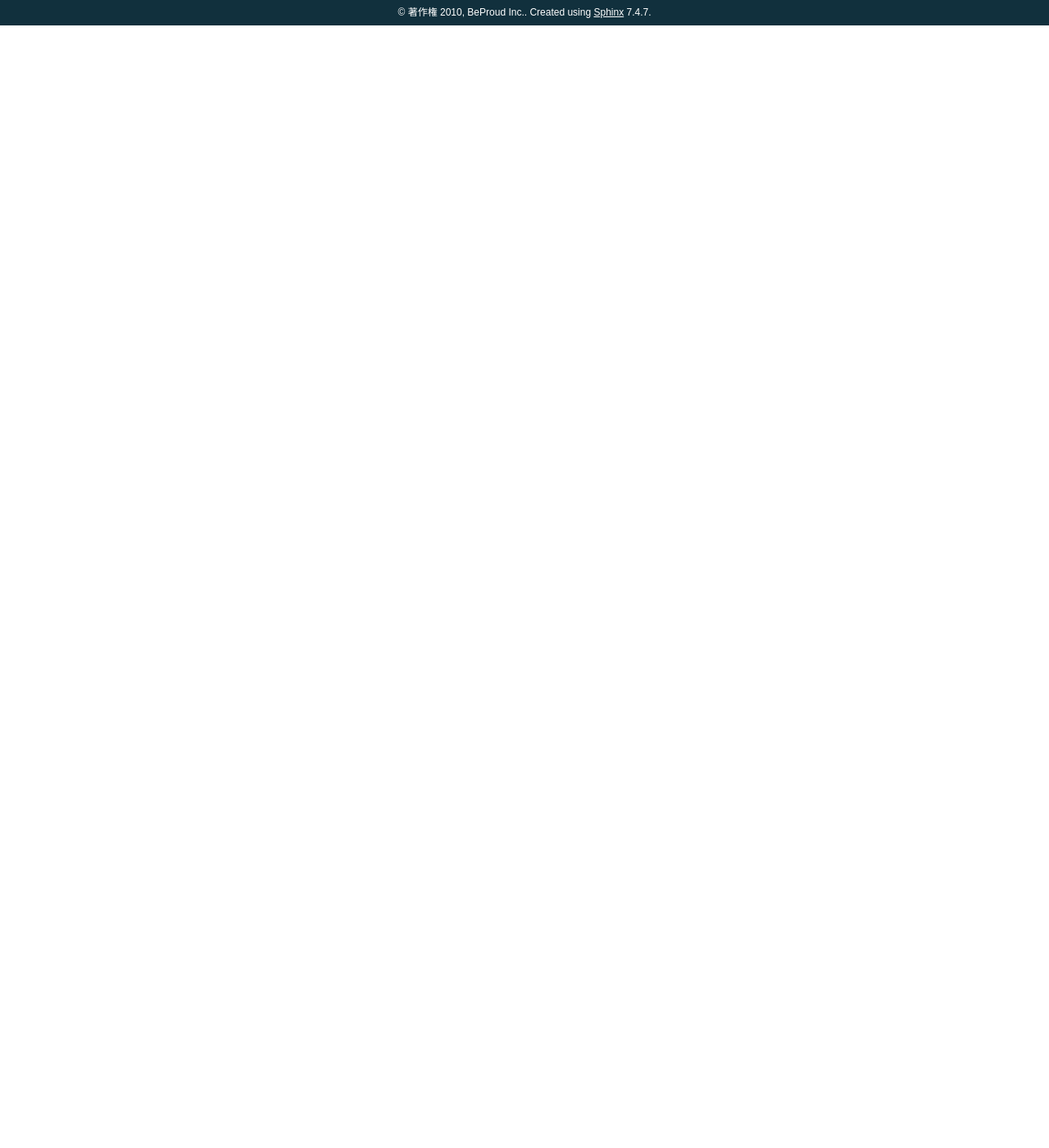
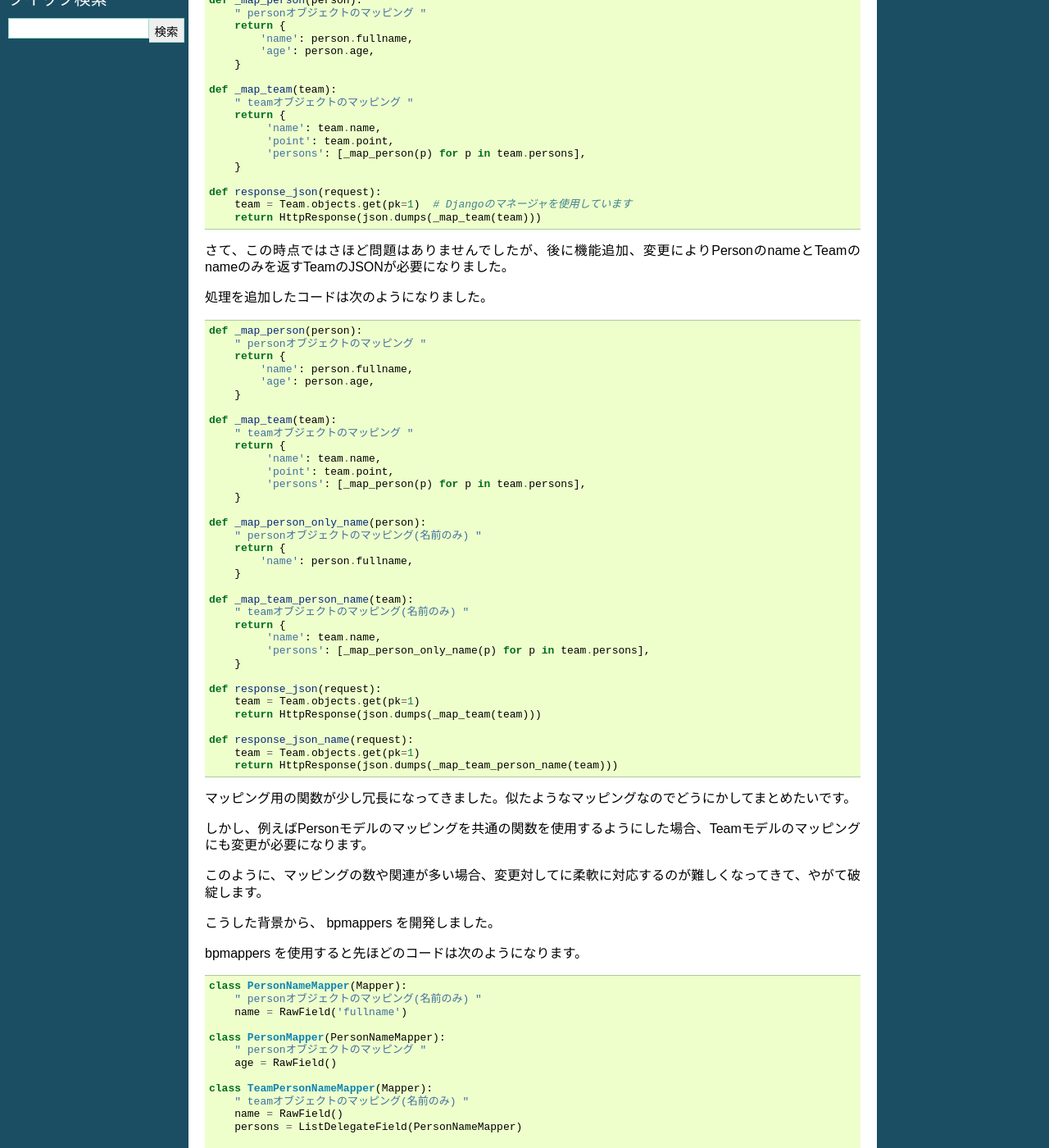
Before and after one commit to beproud/bpmappers, a Sphinx documentation site: the page built from docs/ja/source/intro.rst, in a window 1280 px wide and 1400 px high, scrolled down 344 px. Shown: the whole window at 82% size. Built offline with Sphinx 7.4.7, drawn with Linux system fonts in a browser that asks for light colours; before the commit the page ends 900 px from its top, so only the background shows below that; some of the changed text lies outside the part shown.

Commit message:
ドキュメントを更新

```diff
--- a/docs/ja/source/index.rst
+++ b/docs/ja/source/index.rst
@@ -12,6 +12,7 @@
    :maxdepth: 2
 
    intro
+   install
    usage
    reference
 
--- a/docs/ja/source/intro.rst
+++ b/docs/ja/source/intro.rst
@@ -4,4 +4,119 @@
 ====
 
 bpmappersは、Pythonのオブジェクトなどの値を別の辞書へマッピングする操作を支援するモジュールです。
+
 オブジェクトをJSONやXMLへシリアライズする際などに役立ちます。
+
+背景
+----
+
+レスポンスをJSONで返すとき、JSONのデータとモデルが一対一にならないことは頻繁にありました。
+
+例を示します。Personモデルを複数所有するTeamモデルがあったとします。TeamモデルのオブジェクトをJSONで返す `response_json` 関数を次のように書きました。
+
+.. code-block:: python
+
+   def _map_person(person):
+       " personオブジェクトのマッピング "
+       return {
+           'name': person.fullname,
+           'age': person.age,
+       }
+
+   def _map_team(team):
+       " teamオブジェクトのマッピング "
+       return {
+            'name': team.name,
+            'point': team.point,
+            'persons': [_map_person(p) for p in team.persons],
+       }
+
+   def response_json(request):
+       team = Team.objects.get(pk=1)  # Djangoのマネージャを使用しています
+       return HttpResponse(json.dumps(_map_team(team)))
+
+さて、この時点ではさほど問題はありませんでしたが、後に機能追加、変更によりPersonのnameとTeamのnameのみを返すTeamのJSONが必要になりました。
+
+処理を追加したコードは次のようになりました。
+
+.. code-block:: python
+
+   def _map_person(person):
+       " personオブジェクトのマッピング "
+       return {
+           'name': person.fullname,
+           'age': person.age,
+       }
+
+   def _map_team(team):
+       " teamオブジェクトのマッピング "
+       return {
+            'name': team.name,
+            'point': team.point,
+            'persons': [_map_person(p) for p in team.persons],
+       }
+
+   def _map_person_only_name(person):
+       " personオブジェクトのマッピング(名前のみ) "
+       return {
+           'name': person.fullname,
+       }
+
+   def _map_team_person_name(team):
+       " teamオブジェクトのマッピング(名前のみ) "
+       return {
+            'name': team.name,
+            'persons': [_map_person_only_name(p) for p in team.persons],
+       }
+
+   def response_json(request):
+       team = Team.objects.get(pk=1)
+       return HttpResponse(json.dumps(_map_team(team)))
+
+   def response_json_name(request):
+       team = Team.objects.get(pk=1)
+       return HttpResponse(json.dumps(_map_team_person_name(team)))
+
+マッピング用の関数が少し冗長になってきました。似たようなマッピングなのでどうにかしてまとめたいです。
+
+しかし、例えばPersonモデルのマッピングを共通の関数を使用するようにした場合、Teamモデルのマッピングにも変更が必要になります。
+
+このように、マッピングの数や関連が多い場合、変更対してに柔軟に対応するのが難しくなってきて、やがて破綻します。
+
+こうした背景から、 bpmappers を開発しました。
+
+bpmappers を使用すると先ほどのコードは次のようになります。
+
+.. code-block:: python
+
+   class PersonNameMapper(Mapper):
+       " personオブジェクトのマッピング(名前のみ) "
+       name = RawField('fullname')
+
+   class PersonMapper(PersonNameMapper):
+       " personオブジェクトのマッピング "
+       age = RawField()
+
+   class TeamPersonNameMapper(Mapper):
+       " teamオブジェクトのマッピング(名前のみ) "
+       name = RawField()
+       persons = ListDelegateField(PersonNameMapper)
+
+   class TeamMapper(TeamPersonNameMapper):
+       " teamオブジェクトのマッピング "
+       point = RawField()
+       persons = ListDelegateField(PersonMapper)
+
+   def response_json(request):
+       team = Team.objects.get(pk=1)
+       return HttpResponse(json.dumps(TeamMapper(team).as_dict()))
+
+   def response_json_name(request):
+       team = Team.objects.get(pk=1)
+       return HttpResponse(json.dumps(TeamPersonNameMapper(team).as_dict()))
+
+似たようなマッピングは、継承を使って定義しています。リスト内包表記は `ListDelegateField` で置き換えられています。
+
+また、Mapperクラスにはフックポイントがいくつか用意されているため、後の変更や複雑なマッピングに対しても柔軟に対応できます。
+
+詳しい利用方法は次の :ref:`usage` を参照してください。
```
Also changed, not shown: docs/ja/source/install.rst (added, +17 -0 lines), docs/ja/source/reference.rst (+55 -3 lines), docs/ja/source/usage.rst (+10 -0 lines).
